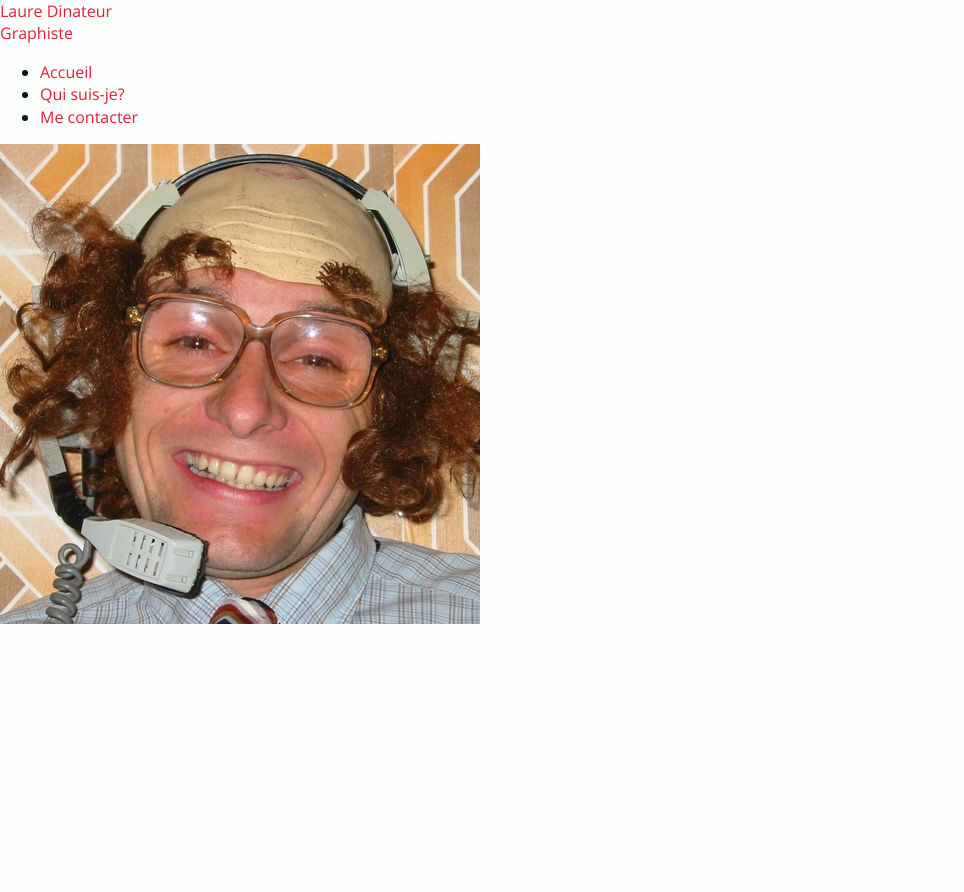
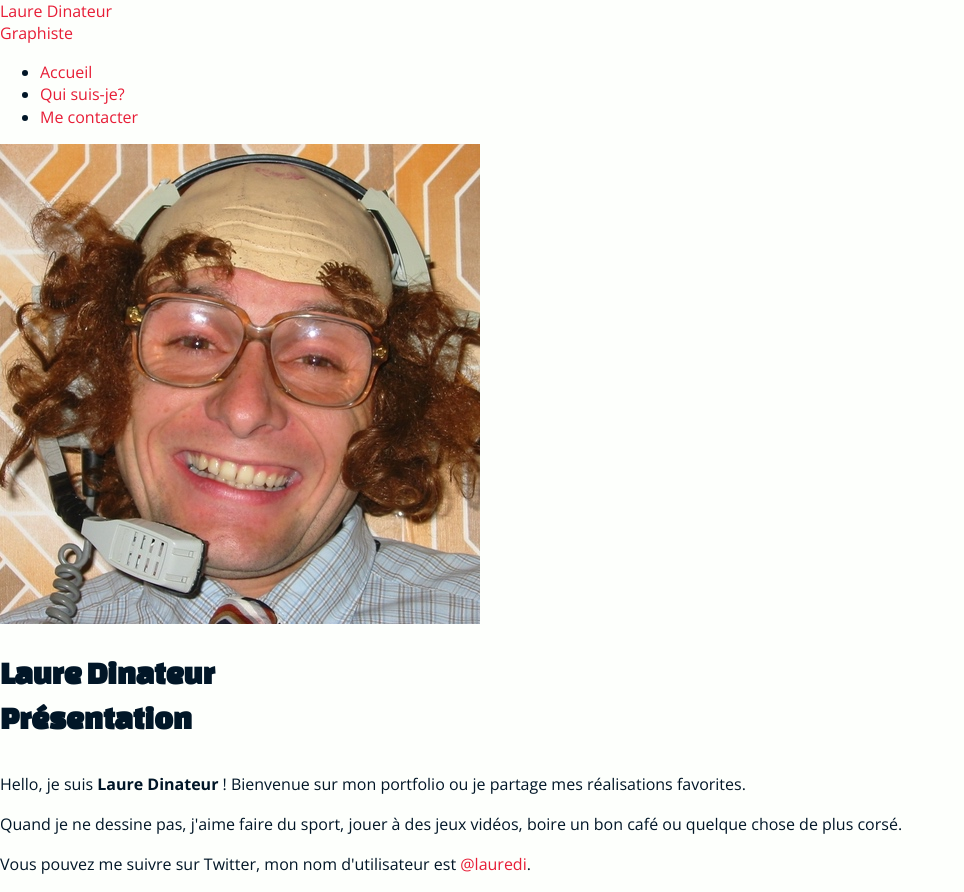
Before and after one commit to esig-jura/b053-exe-laure-dinateur-fallinov, a plain HTML site: page informations.html in a window 1280 px wide. Shown: the whole page, without its empty margins (0-964 px from the left). Before the commit the page ends 800 px from the top, so only its background shows below. Drawn offline with nearby package versions, Linux system fonts and the light colour scheme.

```diff
--- a/informations.html
+++ b/informations.html
@@ -32,7 +32,24 @@
     </nav>
 </header>
 <main>
-    <img src="img/michel-ingenieur-informaticien.jpg" height="480" width="480"/>
+    <img src="img/michel-ingenieur-informaticien.jpg"
+         height="480"
+         width="480"
+         alt="Photo de Michel"
+    />
+
+    <h1>Laure Dinateur <br> Présentation</h1>
+
+    <p>Hello, je suis <strong>Laure Dinateur</strong> ! Bienvenue sur mon portfolio ou je partage mes
+        réalisations favorites.</p>
+
+    <p>Quand je ne dessine pas, j'aime faire du sport, jouer à des
+        jeux vidéos, boire un bon café ou quelque chose de plus corsé.</p>
+
+    <p>Vous pouvez me suivre sur Twitter,
+        mon nom d'utilisateur est
+        <a href="https://twitter.com/lauredi">@lauredi</a>.</p>
+
 
 </main>
 </body>
```
